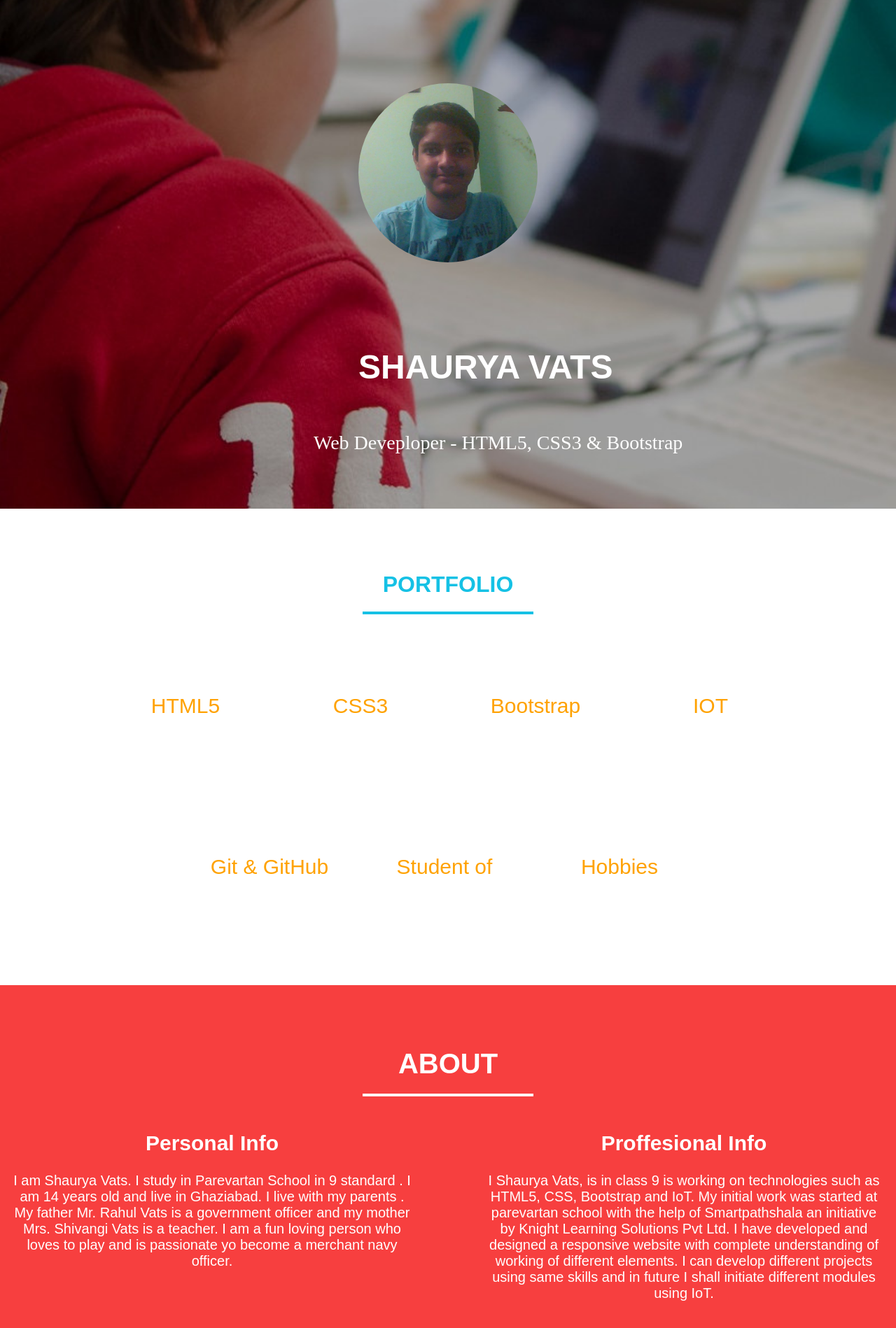
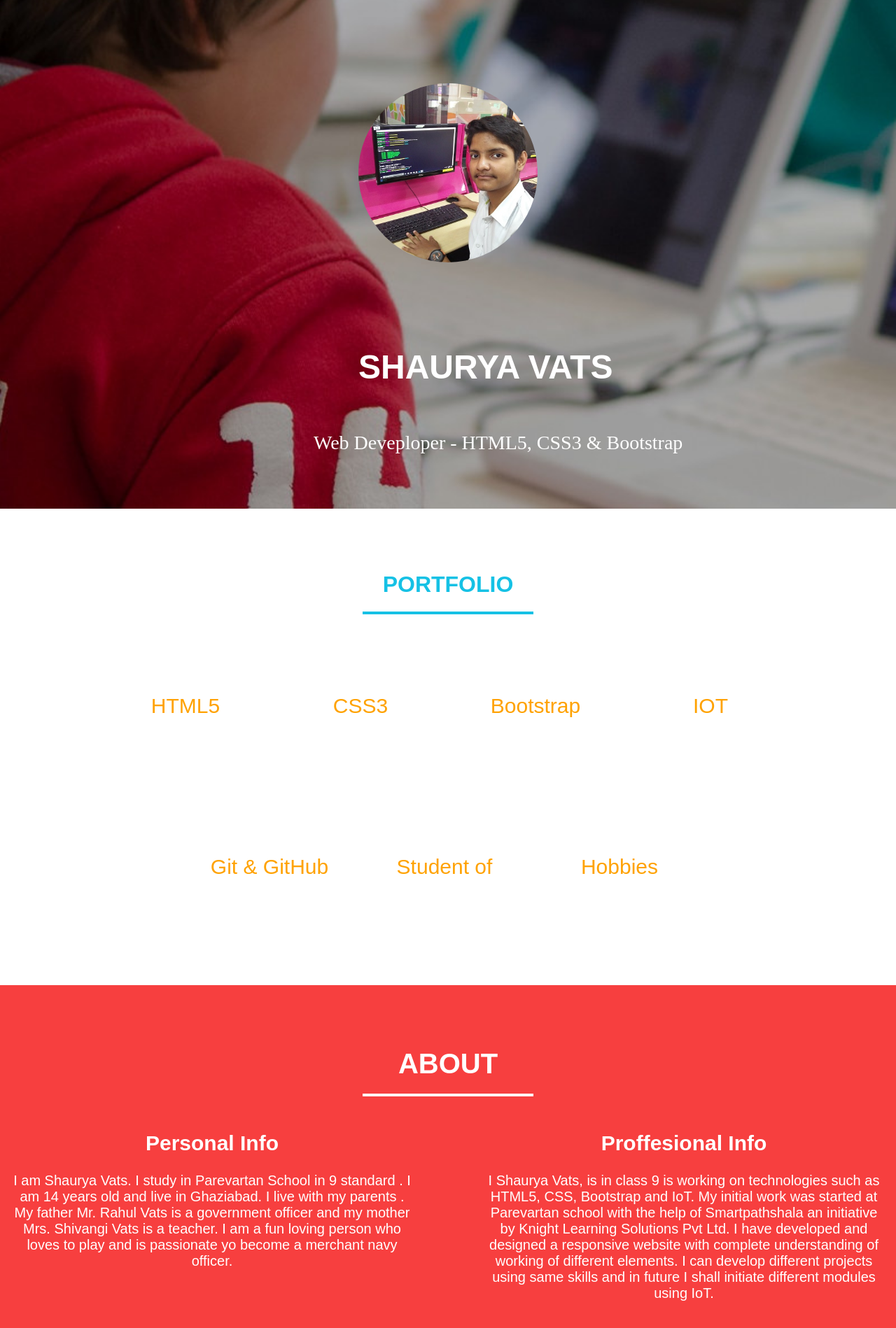
Before and after one commit to Parevartan-shaurya/htmlassignment, a plain HTML site: page index.html in a window 1280 px wide. Shown: the part 73-1971 px from the top of the page at 70% size. Drawn offline with Linux system fonts and the light colour scheme.

Commit message:
Modified index.html file

```diff
--- a/css/style.css
+++ b/css/style.css
@@ -71,7 +71,7 @@ li a {
 }
 
 .circle {
-	background: url(../images/shaurya.jpg) center center no-repeat;
+	background: url(../images/shaurya-vats.jpg) center center no-repeat;
 	background-size: cover;
 	position: absolute;
 	top: 40%;
--- a/index.html
+++ b/index.html
@@ -4,7 +4,7 @@
         <title>
         shaurya vats
         </title>
-        <link rel="stylesheet" type="text/css" href="css/style.css">
+        <link rel="stylesheet" type="text/css" href="./css/style.css">
 </head>
 <body>
     <header>
@@ -84,7 +84,7 @@
        </div>
        <div class="divisionRight">
         <h2>Proffesional Info</h2>
-        <p> I Shaurya Vats, is in class 9 is working on technologies such as HTML5, CSS, Bootstrap and IoT. My initial work was started at parevartan school with the help of Smartpathshala an initiative by Knight Learning Solutions Pvt Ltd. I have developed and designed a responsive website with complete understanding of working of different elements. I can develop different projects using same skills and in future I shall initiate different modules using IoT.</p>
+        <p> I Shaurya Vats, is in class 9 is working on technologies such as HTML5, CSS, Bootstrap and IoT. My initial work was started at Parevartan school with the help of Smartpathshala an initiative by Knight Learning Solutions Pvt Ltd. I have developed and designed a responsive website with complete understanding of working of different elements. I can develop different projects using same skills and in future I shall initiate different modules using IoT.</p>
        </div>
 </section>
 <section id="contact">
```
Also changed, not shown: images/shaurya-vats.jpg (added).
